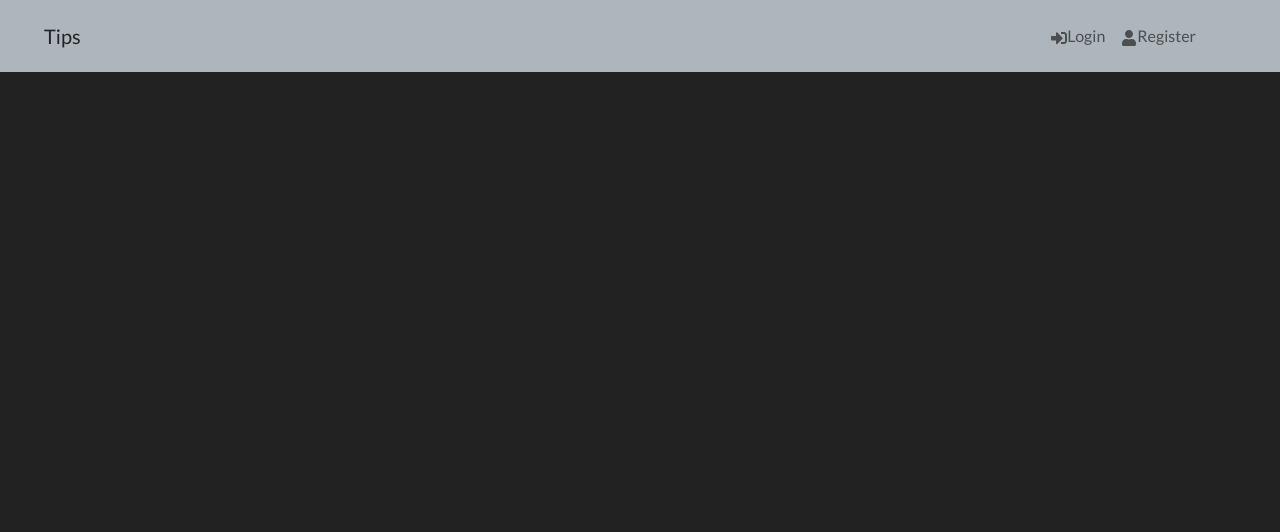
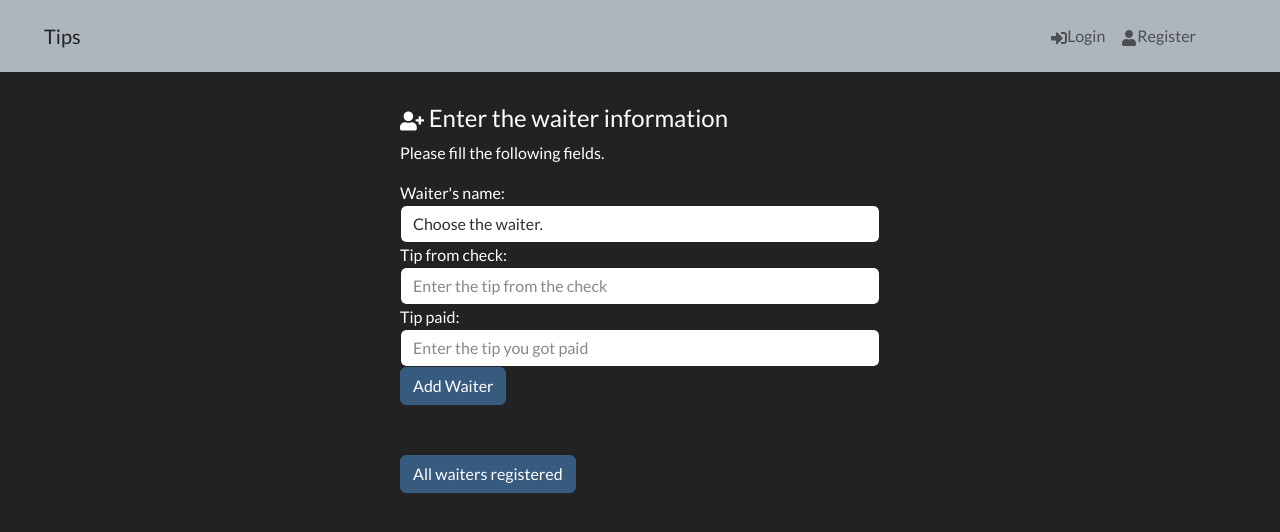
Before and after one commit to MasterTruckX/tips_project_frontend, a React (Vite) app: page /newWaiter in a window 1280 px wide. Before the commit this address had no page. Shown: the top 532 px of the page. Built offline with nearby package versions, Linux system fonts and the light colour scheme.

Commit message:
Dates and waiters can be created now with NewDate(& NewWaiter) page

```diff
--- a/src/App.jsx
+++ b/src/App.jsx
@@ -3,6 +3,7 @@ import Header from './components/Header'
 import Dashboard from './pages/Dashboard'
 import Login from './pages/Login'
 import NewDate from './pages/NewDate'
+import NewWaiter from './pages/NewWaiter'
 import Register from './pages/Register'
 
 function App() {
@@ -17,6 +18,7 @@ function App() {
             <Route path='/login' element= {<Login/>}/>
             <Route path='/register' element= {<Register/>}/>
             <Route path='/newDate' element= {<NewDate/>}/>
+            <Route path='/newWaiter' element= {<NewWaiter/>}/>
           </Routes>
         </div>
       </Router>
--- a/src/app/store.js
+++ b/src/app/store.js
@@ -1,10 +1,12 @@
 import { configureStore } from '@reduxjs/toolkit'
 import authReducer from '../features/auth/authSlice'
 import dateReducer from '../features/date/dateSlice'
+import waitersReducer from '../features/waiters/waitersSlice'
 
 export const store = configureStore({
     reducer: {
         auth: authReducer,
-        date: dateReducer
+        date: dateReducer,
+        waiter: waitersReducer
     }
 })
--- /dev/null
+++ b/src/features/waiters/waitersService.js
@@ -0,0 +1,21 @@
+import axios from 'axios'
+
+const API_URL = 'http://localhost:9000/waiters/'
+
+//create waiter
+
+const createWaiter = async(waiterData, token) => {
+    const config = {
+        headers: {
+            Authorization: `Bearer ${token}`
+        }
+    }
+    const response = await axios.post(API_URL, waiterData, config)
+    return response.data
+}
+
+const waitersService = {
+    createWaiter
+}
+
+export default waitersService
--- /dev/null
+++ b/src/features/waiters/waitersSlice.js
@@ -0,0 +1,48 @@
+import { createSlice, createAsyncThunk } from "@reduxjs/toolkit"
+import waitersService from "./waitersService"
+
+const initialState = {
+    waiters: [],
+    isError: false,
+    isSuccess: false,
+    isLoading: false,
+    message: ''
+}
+
+export const  createWaiter = createAsyncThunk('waiters/create', async(waiterData, thunkAPI) => {
+    try {
+        const token = thunkAPI.getState().auth.user.token
+        return await waitersService.createWaiter(waiterData,token)
+    }catch (error) {
+        const message = (error.response && error.response.data && error.response.data.message) || error.message || error.toString()
+        return thunkAPI.rejectWithValue(message)
+    }
+})
+
+export const waitersSlice = createSlice({
+    name: 'waiter',
+    initialState,
+    reducers: {
+        reset: (state) => initialState
+    },
+    extraReducers: (builder) => {
+        builder
+            .addCase(createWaiter.pending, (state) => {
+                state.isLoading = true
+            })
+            .addCase(createWaiter.fulfilled, (state, action) => {
+                state.isLoading = false
+                state.isSuccess = true
+                state.waiters.push(action.payload)
+                // state.dates = action.payload
+            })
+            .addCase(createWaiter.rejected, (state, action) => {
+                state.isLoading = false
+                state.isError = true
+                state.message = action.payload
+            })
+    }
+})
+
+export const {reset} = waitersSlice.actions
+export default waitersSlice.reducer
--- a/src/pages/NewDate.jsx
+++ b/src/pages/NewDate.jsx
@@ -6,6 +6,7 @@ import {FaRegCalendarPlus} from 'react-icons/fa'
 import { createDate, reset } from '../features/date/dateSlice'
 import { useNavigate } from 'react-router-dom'
 import Spinner from '../components/Spinner'
+// import WaiterForm from '../components/WaiterForm'
 
 const NewDate = () => {
   const [formData, setFormData] = useState({
@@ -43,7 +44,6 @@ const NewDate = () => {
           date, role, hours, shift
         }
         dispatch(createDate(dateData))
-        dateId =
         setFormData(
           {
             date: '',
@@ -52,6 +52,7 @@ const NewDate = () => {
             shift: ''
           }
         )
+        navigate('/newWaiter')
       }
   }
 
@@ -128,6 +129,7 @@ const NewDate = () => {
             </form>
         </section>
       </div>
+      {/* <WaiterForm dateId = {dates.id}/> */}
     </>
   )
 }
--- /dev/null
+++ b/src/pages/NewWaiter.jsx
@@ -0,0 +1,151 @@
+import { useState, useEffect } from 'react'
+import { useSelector, useDispatch } from 'react-redux'
+import { toast } from 'react-toastify'
+import {FaUserPlus} from 'react-icons/fa'
+import { createWaiter, reset } from '../features/waiters/waitersSlice'
+import { useNavigate } from 'react-router-dom'
+import Spinner from '../components/Spinner'
+
+const NewWaiter = () => {
+    const [formData, setFormData] = useState({
+      name: '',
+      checkTip: '',
+      paidTip: '',
+      id: ''
+    })
+
+    const { name, checkTip, paidTip, id } = formData
+    const { waiters, isLoading, isError, isSuccess, message} = useSelector((state) => state.waiter)
+    const { dates } = useSelector((state) => state.date)
+    // const dates = {id: 15}
+    const dispatch = useDispatch()
+    const navigate = useNavigate()
+    useEffect(() => {
+      if(isError) {
+        toast.error(message)
+      }
+      dispatch(reset())
+
+    },[isSuccess,isError,message, dispatch])
+    const onChange = (e) => {
+      setFormData((prevState) => ({
+          ...prevState,
+          [e.target.name]: e.target.value
+      }))
+    }
+    const onSubmit = (e) => {
+      e.preventDefault()
+      if( (name==='') || (checkTip==='') || (paidTip==='') || (dates.id==='') ){
+        toast.error('Enter the corresponding info in the empty fields.')
+      }else {
+          const waiterData = {
+              name, checkTip, paidTip, id: dates.id
+          }
+          dispatch(createWaiter(waiterData))
+          setFormData(
+            {
+              name: '',
+              checkTip: '',
+              paidTip: ''
+            }
+          )
+          navigate('/newWaiter')
+      }
+    }
+    const exit =  (e) => {
+        e.preventDefault()
+        dispatch(reset())
+        navigate('/newDate')
+    }
+    if (isLoading) {
+      return <Spinner />
+    }
+  return (
+    <>
+      <div className='form-container'>
+
+        <section className='heading'>
+        <h4>
+            <FaUserPlus/> Enter the waiter information
+        </h4>
+        <p>Please fill the following fields.</p>
+        </section>
+        <section className='form'>
+        <form onSubmit={onSubmit}>
+            <div className="form-group">
+            <label htmlFor="name">Waiter's name:</label>
+            <select
+             type="text"
+             className='form-control'
+             id='name'
+             name='name'
+             value={name}
+             onChange= {onChange}
+            >
+                <option value=''>Choose the waiter.</option>
+                <option value="Alejandro">Alejandro</option>
+                <option value="Antonella">Antonella</option>
+                <option value="Aria">Aria</option>
+                <option value="Ayla">Ayla</option>
+                <option value="Azzurra">Azzurra</option>
+                <option value="Brandon">Brandon</option>
+                <option value="David">David</option>
+                <option value="Francesca">Francesca</option>
+                <option value="Gabriele">Gabriele</option>
+                <option value="Giordano">Giordano</option>
+                <option value="Kerem">Kerem</option>
+                <option value="Luca">Luca</option>
+                <option value="Manuel">Manuel</option>
+                <option value="Marcello">Marcello</option>
+                <option value="Natalie">Natalie</option>
+                <option value="Nicole">Nicole</option>
+                <option value="Tatiana">Tatiana</option>
+            </select>
+            {/* <input
+                type="text"
+                className='form-control'
+                id='name'
+                name='name'
+                value={name}
+                placeholder='Enter the name of the waiter'
+                onChange= {onChange}
+            /> */}
+            </div>
+            <div className="form-group">
+            <label htmlFor="checkTip">Tip from check:</label>
+            <input
+                type="number"
+                className='form-control'
+                id='checkTip'
+                name='checkTip'
+                value={checkTip}
+                placeholder='Enter the tip from the check'
+                onChange= {onChange}
+            />
+            </div>
+            <div className="form-group">
+            <label htmlFor="paidTip">Tip paid:</label>
+            <input
+                type="number"
+                className='form-control'
+                id='paidTip'
+                name='paidTip'
+                value={paidTip}
+                placeholder='Enter the tip you got paid'
+                onChange= {onChange}
+            />
+            </div>
+            <div className="form-group">
+            <button type="submit" className="btn btn-primary">Add Waiter</button>
+            </div>
+            <div className="form-group">
+            <button type="button" className="btn btn-primary" onClick={exit} style={{marginTop: '50px'}}>All waiters registered</button>
+            </div>
+        </form>
+        </section>
+      </div>
+    </>
+  )
+}
+
+export default NewWaiter
```
Also changed, not shown: src/components/WaiterForm.jsx (+77 -4 lines).
